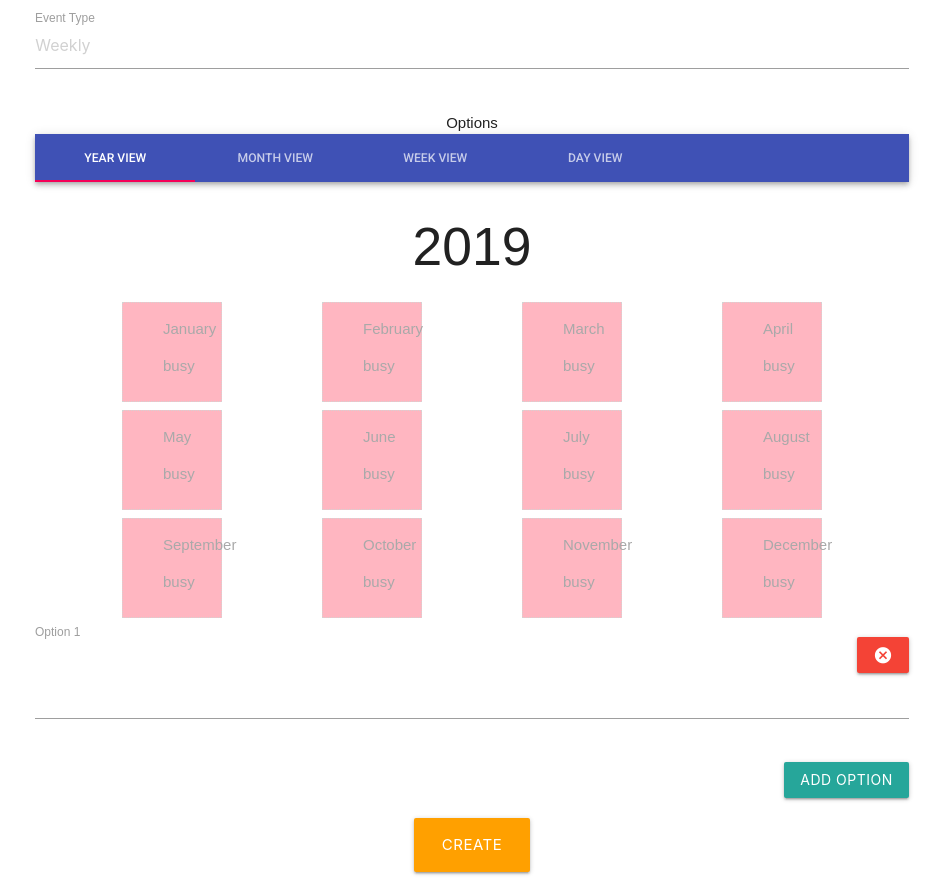
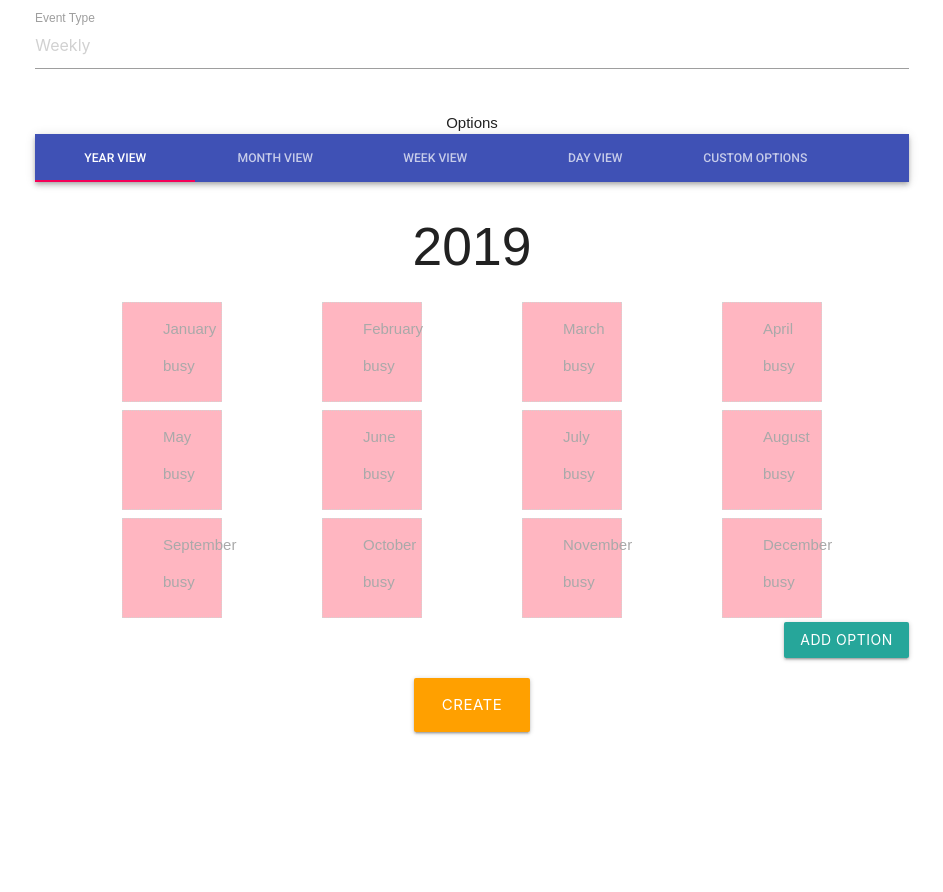
Before and after one commit to shimoal/are-you-free, a React (Create React App) app in the folder client/: page /events/new in a window 1280 px wide. Shown: the part 380-1272 px from the top of the page, without its empty margins (168-1111 px from the left). After the commit the page ends 1132 px from the top, so only its background shows below. Built offline with nearby package versions, Linux system fonts and the light colour scheme.

Commit message:
Add custom options form to tabbed calandar selector

```diff
--- a/client/src/components/Calendar.tsx
+++ b/client/src/components/Calendar.tsx
@@ -5,18 +5,28 @@ import AppBar from '@material-ui/core/AppBar';
 import Tabs from '@material-ui/core/Tabs';
 import Tab from '@material-ui/core/Tab';
 
+import CustomEventOptions from './events/CustomEventOptions';
 import DayView from "./calendarViews/DayView";
 import MonthView from "./calendarViews/MonthView";
 import WeekView from "./calendarViews/WeekView";
 import YearView from "./calendarViews/YearView";
 
-export default class CalendarMenu extends Component<{}> {
+interface IProps {
+	handleOptionsChange: (optionIndex: number, event: any) => void;
+	options: Array<string>;
+	removeOption: (optionIndex: number, event: any) => void;
+}
+
+export default class CalendarMenu extends Component<IProps> {
 	state = {
     value: 0,
   };
 
   getView(date: any) {
+  	const {options, handleOptionsChange, removeOption} = this.props;
 		switch (this.state.value) {
+			case 4:
+				return <CustomEventOptions options={options} handleOptionsChange={handleOptionsChange} removeOption={removeOption}/>
 			case 3:
 				return <DayView date={date} />;
 			case 2:
@@ -33,6 +43,7 @@ export default class CalendarMenu extends Component<{}> {
 	handleChange(event: any, value: string) {
 		this.setState({value});
 	}
+
 	render() {
 		const { value } = this.state;
 
@@ -47,6 +58,7 @@ export default class CalendarMenu extends Component<{}> {
 	          <Tab label="Month View" />
 	          <Tab label="Week View" />
 	          <Tab label="Day View" />
+	          <Tab label="Custom Options" />
 	        </Tabs>
         </AppBar>
 					{calendarView}
--- /dev/null
+++ b/client/src/components/events/CustomEventOptions.tsx
@@ -0,0 +1,40 @@
+import * as React from 'react';
+
+interface IProps {
+	handleOptionsChange: (optionIndex: number, event: any) => void;
+	options: Array<string>;
+	removeOption: (optionIndex: number, event: any) => void;
+}
+
+export default (props: IProps) => {
+	const {handleOptionsChange, options, removeOption} = props;
+
+	return <div>
+		{props.options.map((option, optionIndex) => {
+			return (
+				<div key={"options-"+optionIndex} className="row">
+					<div className="input-field col s12">
+						<div className="right" onClick={(event) => {removeOption(optionIndex, event);}}>
+						  <a className="btn red">
+								<i className="large material-icons">cancel</i>
+							</a>
+						</div>
+						<input
+							id={`options-${optionIndex}`}
+							onChange={event => {
+								console.log('inside handle option:', event);
+								console.log('option index:', optionIndex);
+								handleOptionsChange(optionIndex, event);
+							}}
+							type="text"
+							value={options[optionIndex]}
+						/>
+						<label className="active" htmlFor={`options-${optionIndex}`}>
+							Option {optionIndex + 1}
+						</label>
+					</div>
+				</div>
+			);
+		})}
+	</div>;
+}
--- a/client/src/components/events/EventForm.tsx
+++ b/client/src/components/events/EventForm.tsx
@@ -105,30 +105,8 @@ class EventForm extends Component<{} & RouteComponentProps> {
 							);
 						})}
 
-						<OptionsCreator />
+						<OptionsCreator options={this.state.options} handleOptionsChange={(optionIndex, event) => this.handleOptionsChange(optionIndex, event)} removeOption={this.removeOption} />
 
-						{this.state.options.map((option, optionIndex) => {
-							return (
-								<div key={"options-"+optionIndex} className="row">
-									<div className="input-field col s12">
-										<div className="right" onClick={(event) => {this.removeOption(optionIndex, event);}}>
-										  <a className="btn red">
-    										<i className="large material-icons">cancel</i>
-  										</a>
-  									</div>
-										<input
-											id={`options-${optionIndex}`}
-											onChange={event => this.handleOptionsChange(optionIndex, event)}
-											type="text"
-											value={this.state.options[optionIndex]}
-										/>
-										<label className="active" htmlFor={`options-${optionIndex}`}>
-											Option {optionIndex + 1}
-										</label>
-									</div>
-								</div>
-							);
-						})}
 
 					<div className="row right">
 						<div className="col s12 right">
--- a/client/src/components/events/OptionsCreator.tsx
+++ b/client/src/components/events/OptionsCreator.tsx
@@ -3,11 +3,18 @@ const {Component} = React;
 
 import Calendar from '../Calendar';
 
-class OptionsCreator extends Component {
+interface IProps {
+	handleOptionsChange: (optionIndex: number, event: any) => void;
+	options: Array<string>;
+	removeOption: (optionIndex: number, event: any) => void;
+}
+
+class OptionsCreator extends Component<IProps> {
 	render() {
+		const {handleOptionsChange, options, removeOption} = this.props;
 		return <div>
 			Options
-			<Calendar />
+			<Calendar options={options} handleOptionsChange={handleOptionsChange} removeOption={removeOption}/>
 		</div>
 	}
 
```
